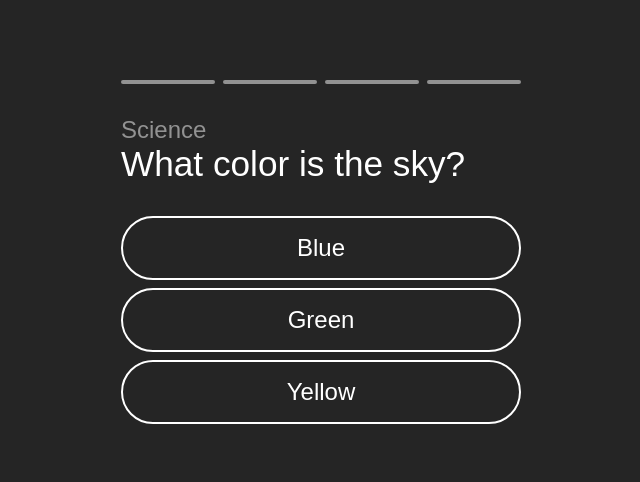
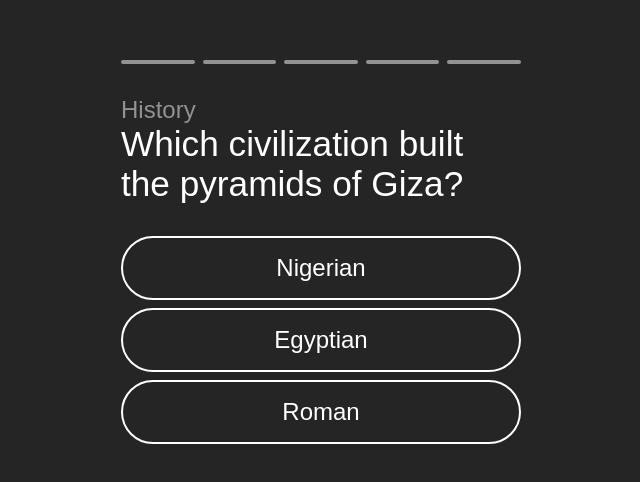
Before and after one commit to YuzStack/29_Quiz_App, a plain HTML site: page index.html in a window 1280 px wide. Shown: the part 144-626 px from the top of the page, without its empty margins (319-959 px from the left). Drawn offline with Linux system fonts and the light colour scheme.

Commit message:
Add new questions and fix a bug in the styling

```diff
--- a/script.js
+++ b/script.js
@@ -2,28 +2,39 @@
 
 const questions = [
   {
-    topic: 'Science',
-    question: 'What color is the sky?',
-    possibleAnswers: ['Blue', 'Green', 'Yellow'],
-    correctAnswer: 'Blue',
+    topic: 'History',
+    question: 'Which civilization built the pyramids of Giza?',
+    possibleAnswers: ['Nigerian', 'Egyptian', , 'Roman'],
+    correctAnswer: 'Egyptian',
   },
   {
-    topic: 'Tech',
-    question: 'What is the best language to learn?',
-    possibleAnswers: ['Javascript', 'Python', 'Ruby'],
-    correctAnswer: 'Javascript',
+    topic: 'Literature',
+    question: "Who wrote 'Romeo and Juliet'?",
+    possibleAnswers: [
+      'Charles Dickens',
+      'Yusuf Oyinlola',
+      'William Shakespeare',
+      'Jane Austen',
+    ],
+    correctAnswer: 'William Shakespeare',
+  },
+  {
+    topic: 'Geography',
+    question: 'What is the capital of Japan?',
+    possibleAnswers: ['Beijing', 'Ilorin', 'Tokyo'],
+    correctAnswer: 'Tokyo',
   },
   {
     topic: 'Math',
-    question: 'What is 4 + 4',
-    possibleAnswers: ['7', '8', '9', '10'],
+    question: 'What is (√8)^2',
+    possibleAnswers: ['4', '8', '2', '16'],
     correctAnswer: '8',
   },
   {
-    topic: 'Random',
-    question: 'What is my favorite energy drink?',
-    possibleAnswers: ['Ghost', 'Monster', 'Redbull'],
-    correctAnswer: 'Monster',
+    topic: 'Football',
+    question: 'Which is the biggest club in London?',
+    possibleAnswers: ['Arsenal', 'Chelsea', 'Tottenham'],
+    correctAnswer: 'Arsenal',
   },
 ];
 
--- a/style.css
+++ b/style.css
@@ -72,11 +72,11 @@ body {
   cursor: pointer;
 }
 
-.container .answer-container button:hover {
+.container .answer-container button:active {
   background-color: var(--primary-dark);
   color: var(--primary);
   border-color: var(--primary);
-} /*# sourceMappingURL=app.css.map */
+}
 
 .container .answer-container .restart-button {
   color: var(--primary);
```
